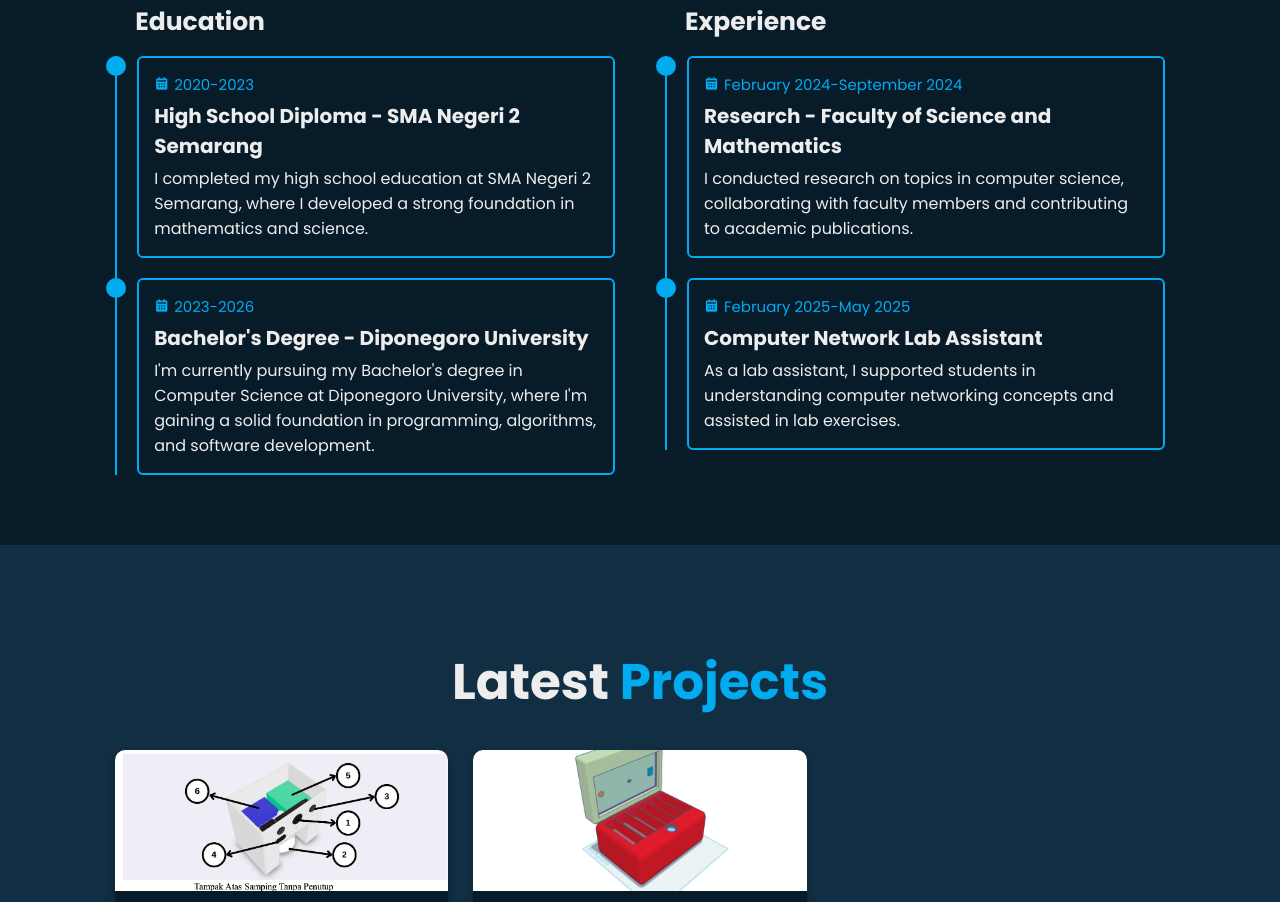
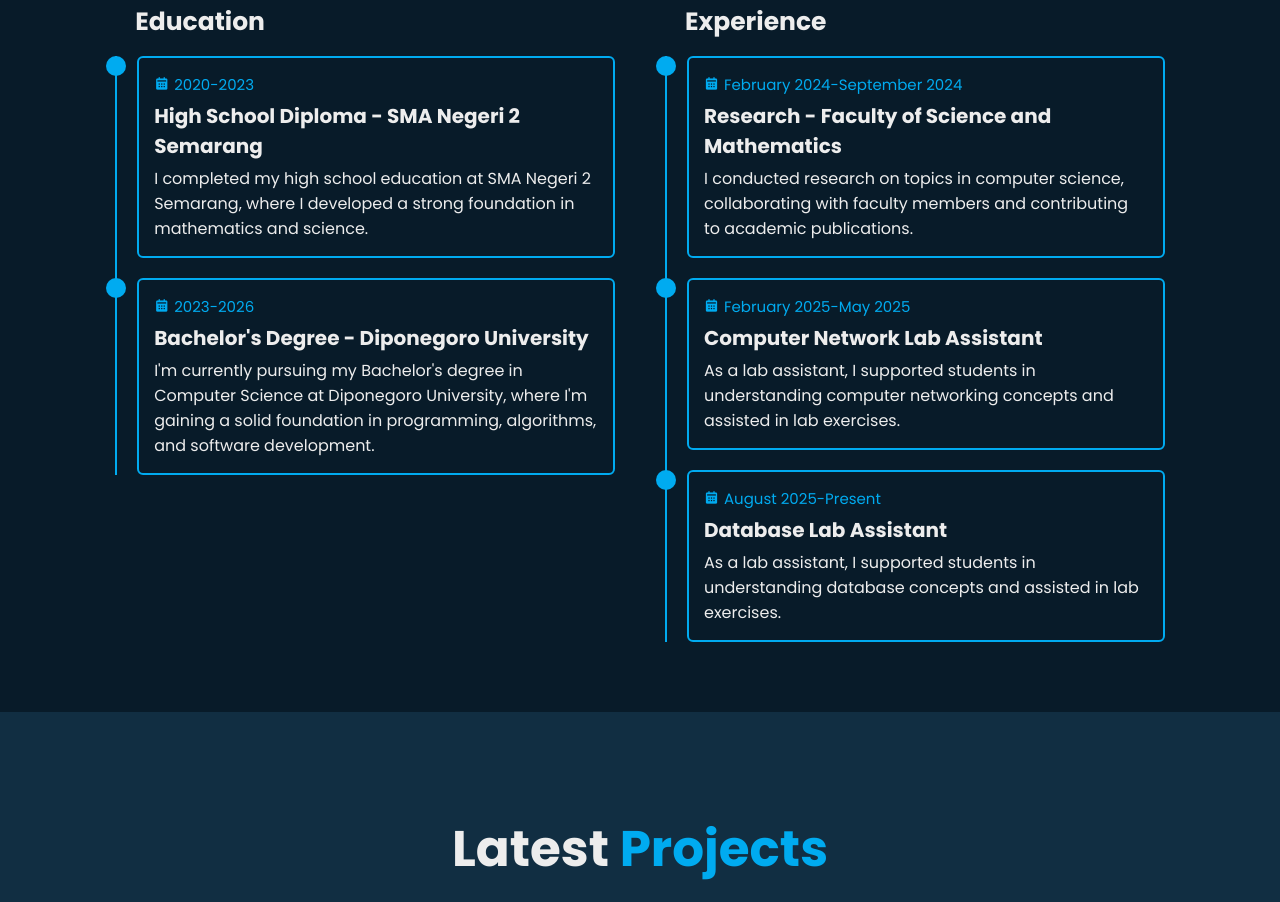
Before and after one commit to BagusAth/portfolio-web, a plain HTML site: page index.html in a window 1280 px wide. Shown: the part 1802-2704 px from the top of the page. Drawn offline with nearby package versions, Linux system fonts and the light colour scheme.

Commit message:
Add Database Lab Assistant experience to education section

```diff
--- a/index.html
+++ b/index.html
@@ -110,6 +110,14 @@
                             <p>As a lab assistant, I supported students in understanding computer networking concepts and assisted in lab exercises.</p>
                         </div>
                     </div>
+
+                    <div class="education-content">
+                        <div class="content">
+                            <div class="year"><i class='bx bxs-calendar'></i>August 2025-Present</div>
+                            <h3>Database Lab Assistant</h3>
+                            <p>As a lab assistant, I supported students in understanding database concepts and assisted in lab exercises.</p>
+                        </div>
+                    </div>
                 </div>
             </div>
         </div>
```
